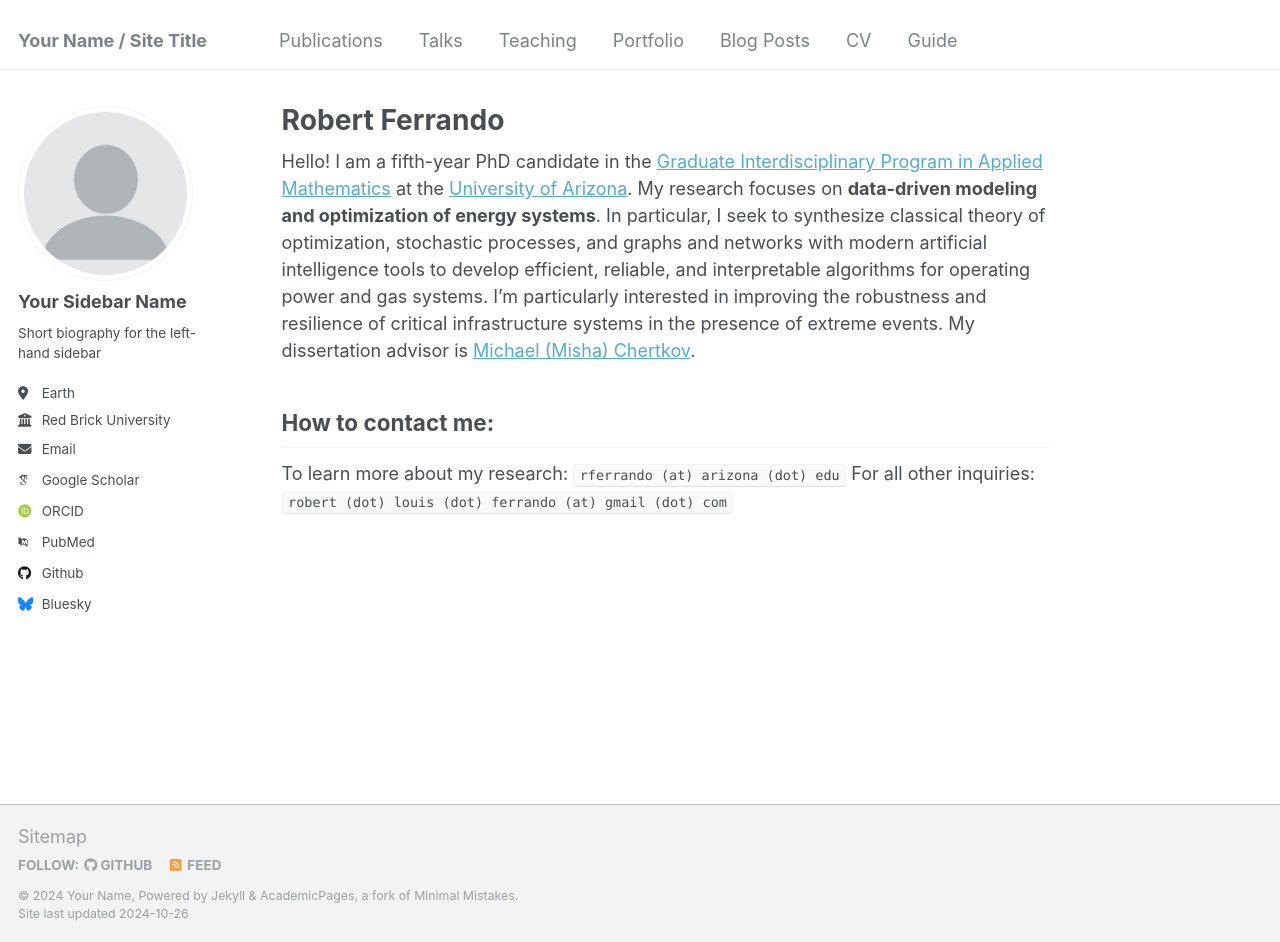
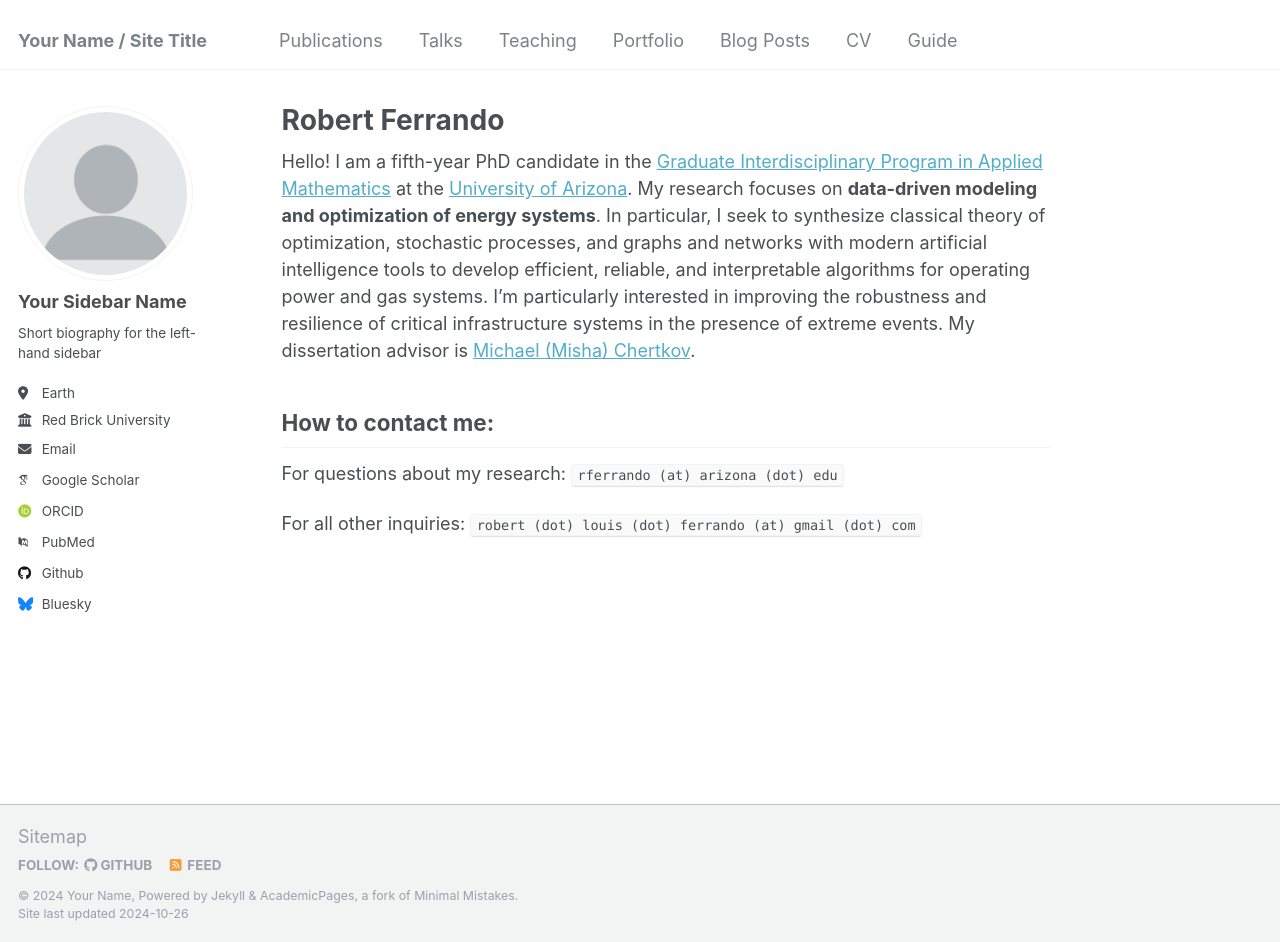
Before and after one commit to ferrandor/ferrandor.github.io, a Jekyll site: the page built from _pages/about.md, in a window 1280 px wide and 942 px high. Built offline with Jekyll 4.4.1, drawn with Linux system fonts in a browser that asks for light colours; some web fonts are replaced.

Commit message:
Update about.md

```diff
--- a/_pages/about.md
+++ b/_pages/about.md
@@ -11,5 +11,6 @@ Hello! I am a fifth-year PhD candidate in the [Graduate Interdisciplinary Progra
 
 ## How to contact me:
 
-To learn more about my research: `rferrando (at) arizona (dot) edu`
+For questions about my research: `rferrando (at) arizona (dot) edu`
+
 For all other inquiries: `robert (dot) louis (dot) ferrando (at) gmail (dot) com`
```
